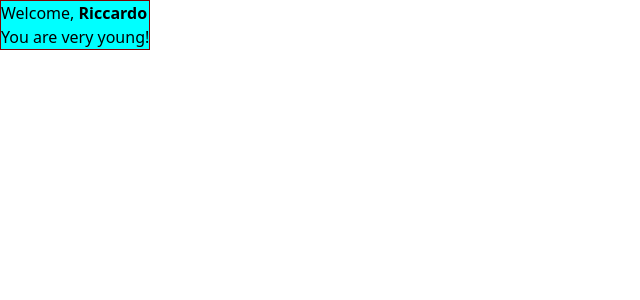
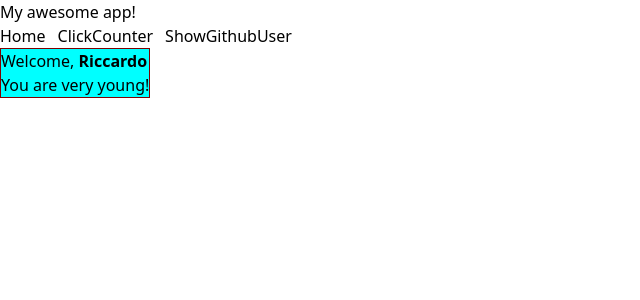
Before and after one commit to RiccardoMannino/Jsx-exercise, a React (Create React App) app in the folder react-exercises/: page / in a window 1280 px wide. Shown: the top 300 px of the page, without its empty margins (0-640 px from the left). Built offline with nearby package versions, Linux system fonts and the light colour scheme.

Commit message:
react-router-04

```diff
--- a/react-exercises/src/App.js
+++ b/react-exercises/src/App.js
@@ -1,5 +1,5 @@
 import React, { useState } from "react";
-import { Route, Routes } from "react-router-dom";
+import { Link, Route, Routes } from "react-router-dom";
 import { Welcome } from "./Welcome";
 import { ClickCounter } from "./ClickCounter";
 import { ShowGithubUser } from "./ShowGithubUser";
@@ -7,6 +7,20 @@ import { ShowGithubUser } from "./ShowGithubUser";
 export function App() {
   return (
     <div>
+      <div>
+        <h1>My awesome app!</h1>
+        <div>
+          <Link className="mr-3" to="/">
+            Home
+          </Link>
+
+          <Link className="mr-3" to="counter">
+            ClickCounter
+          </Link>
+
+          <Link to="users/:username">ShowGithubUser</Link>
+        </div>
+      </div>
       <Routes>
         <Route path="/" element={<Welcome name="Riccardo" />} />
         <Route path="counter" element={<ClickCounter initialValue={0} />} />
```
